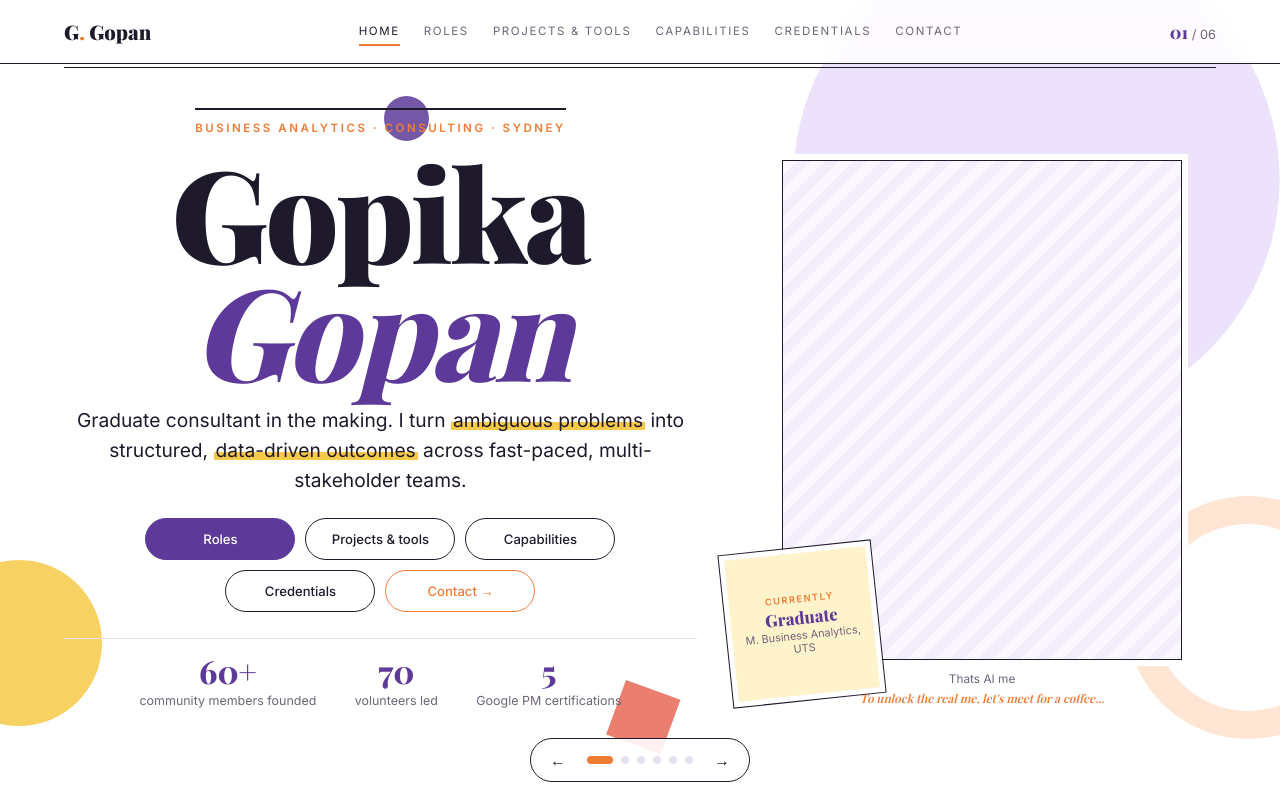
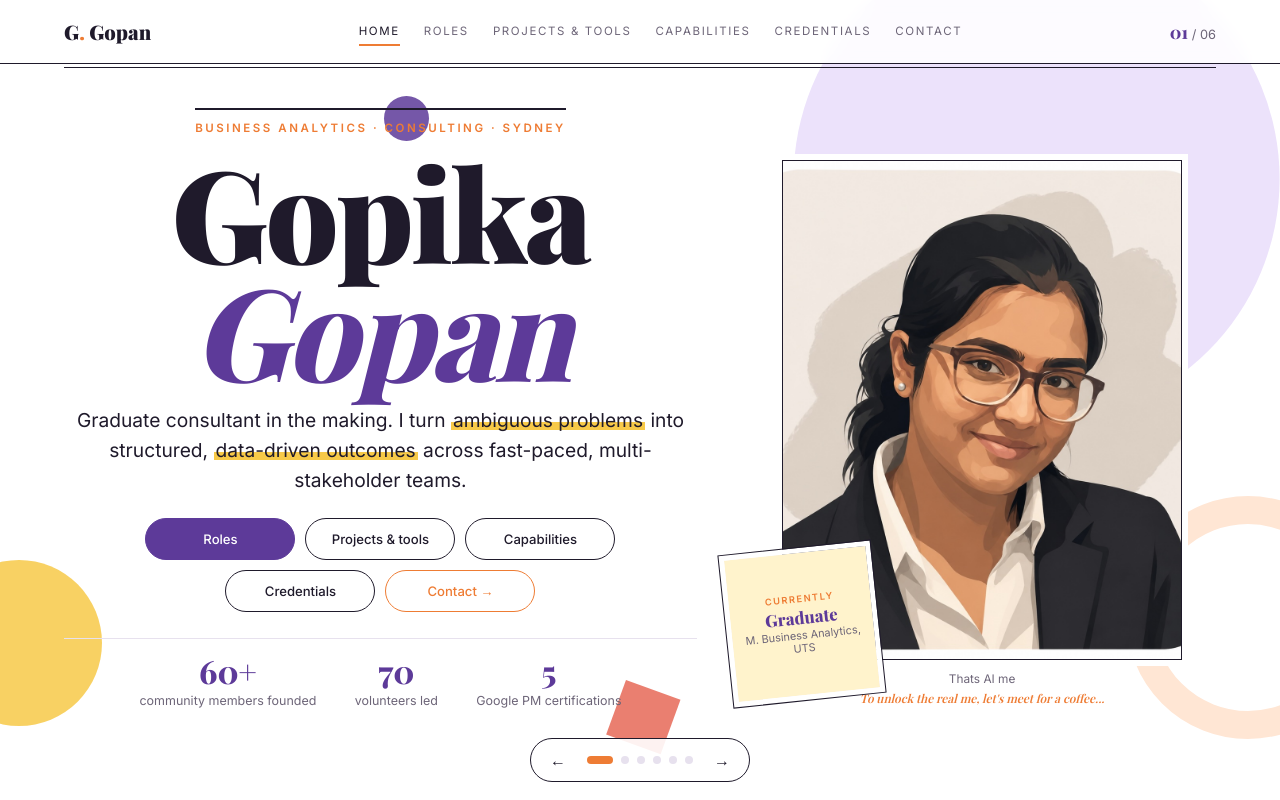
Before and after one commit to gopikagopanofficial1091-cmyk/PortfolioMain, a plain HTML site: page index.html in a window 1280 px wide. Drawn offline with nearby package versions, Linux system fonts and the light colour scheme; a web font is replaced by a local one.

Commit message:
Update index.html

```diff
--- a/index.html
+++ b/index.html
@@ -46,7 +46,7 @@
         </ul>
       </div>
       <div class="hero-art fly u" style="--i:2">
-        <div class="home-frame"><figure class="frame tall" data-img="profile-1.jpg"></figure></div>
+        <div class="home-frame"><figure class="frame tall" data-img="profile"></figure></div>
         <figure class="frame polaroid" data-img="hero-accent"><div class="now" id="now"></div></figure>
         <p class="caption">Thats AI me<br><em>To unlock the real me, let's meet for a coffee...</em></p>
       </div>
```
